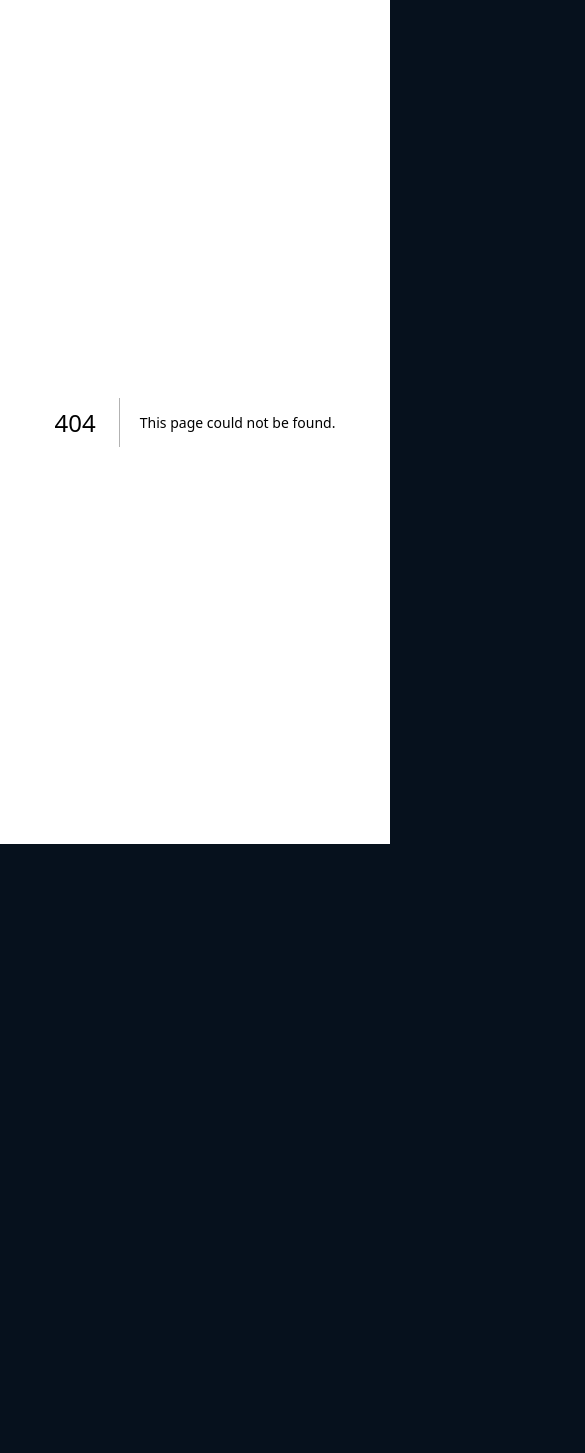
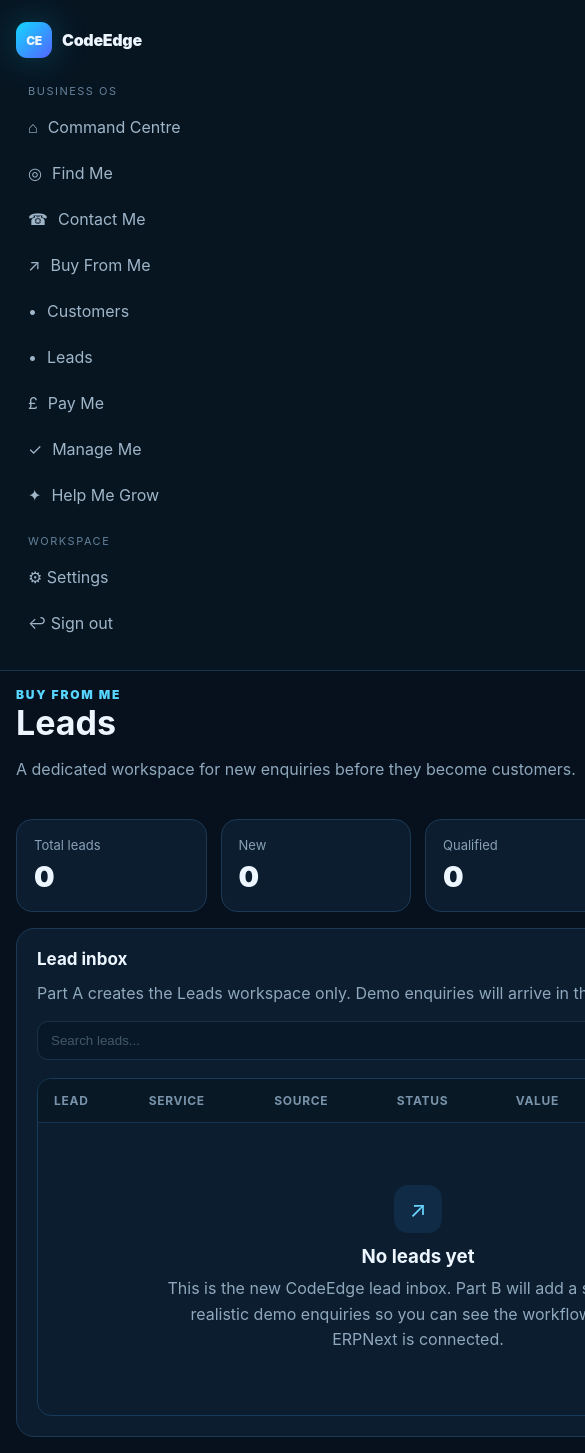
Before and after one commit to sohail654312-gif/codeedge-business-os, a Next.js app: page /dashboard/buy-from-me/leads in a window 390 px wide. Before the commit this address had no page. Shown: the top 1453 px of the page, 585 px wide, since content can reach past the window. Before the commit the page ends 844 px from the top, so only its background shows below. Built offline with nearby package versions, Linux system fonts and the light colour scheme.

Commit message:
Leads: add CodeEdge lead inbox screen
Leads Part A adds the dedicated lead inbox, summary cards, empty table, navigation link and responsive styling without demo or live ERPNext data.

```diff
--- /dev/null
+++ b/src/app/dashboard/buy-from-me/leads/page.tsx
@@ -0,0 +1,69 @@
+export default function LeadsPage() {
+  return (
+    <>
+      <div className="pageHead">
+        <div>
+          <div className="eyebrow">Buy From Me</div>
+          <h1>Leads</h1>
+          <p className="muted">
+            A dedicated workspace for new enquiries before they become customers.
+          </p>
+        </div>
+        <button className="btn primary" type="button" disabled title="Enabled in a later step">
+          + Add lead
+        </button>
+      </div>
+
+      <div className="statGrid compact">
+        <div className="stat"><div className="statLabel">Total leads</div><div className="statValue">0</div></div>
+        <div className="stat"><div className="statLabel">New</div><div className="statValue">0</div></div>
+        <div className="stat"><div className="statLabel">Qualified</div><div className="statValue">0</div></div>
+        <div className="stat"><div className="statLabel">Potential value</div><div className="statValue">£0</div></div>
+      </div>
+
+      <section className="panel topGap">
+        <div className="leadToolbar">
+          <div>
+            <h2>Lead inbox</h2>
+            <p className="muted leadSubtext">
+              Part A creates the Leads workspace only. Demo enquiries will arrive in the next step.
+            </p>
+          </div>
+          <div className="leadFilters">
+            <input className="leadSearch" placeholder="Search leads..." disabled />
+            <button className="btn" type="button" disabled>Filter</button>
+          </div>
+        </div>
+
+        <div className="leadTableWrap">
+          <table className="leadTable">
+            <thead>
+              <tr>
+                <th>Lead</th>
+                <th>Service</th>
+                <th>Source</th>
+                <th>Status</th>
+                <th>Value</th>
+                <th>Last contact</th>
+              </tr>
+            </thead>
+            <tbody>
+              <tr>
+                <td colSpan={6}>
+                  <div className="emptyState">
+                    <div className="emptyIcon">↗</div>
+                    <h3>No leads yet</h3>
+                    <p>
+                      This is the new CodeEdge lead inbox. Part B will add a small set of realistic
+                      demo enquiries so you can see the workflow before ERPNext is connected.
+                    </p>
+                  </div>
+                </td>
+              </tr>
+            </tbody>
+          </table>
+        </div>
+      </section>
+    </>
+  );
+}
--- a/src/components/Sidebar.tsx
+++ b/src/components/Sidebar.tsx
@@ -7,6 +7,7 @@ const items = [
   ["☎", "Contact Me", "/dashboard/contact-me"],
   ["↗", "Buy From Me", "/dashboard/buy-from-me"],
   ["•", "Customers", "/dashboard/buy-from-me/customers"],
+  ["•", "Leads", "/dashboard/buy-from-me/leads"],
   ["£", "Pay Me", "/dashboard/pay-me"],
   ["✓", "Manage Me", "/dashboard/manage-me"],
   ["✦", "Help Me Grow", "/dashboard/help-me-grow"],
```
Also changed, not shown: src/app/globals.css.
